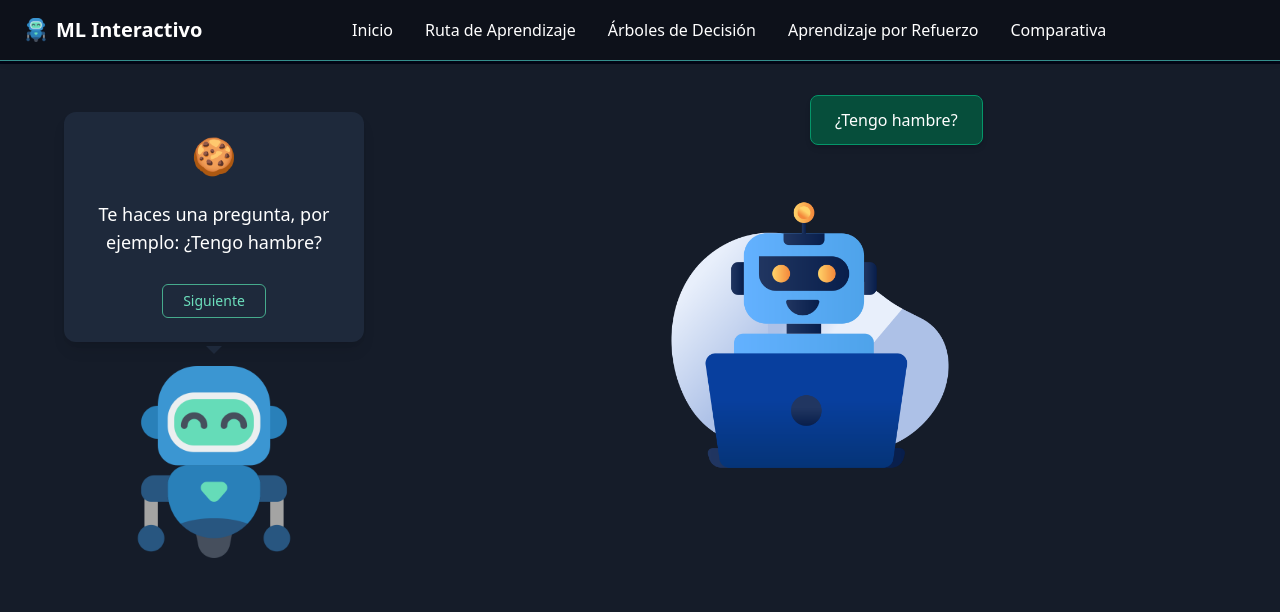
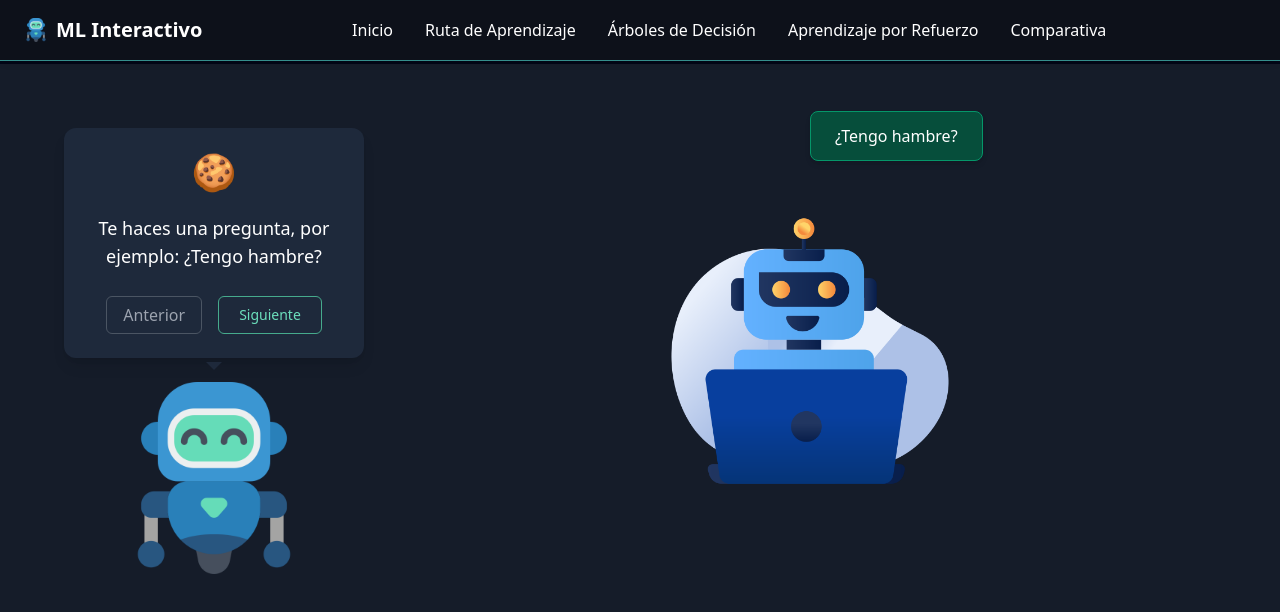
Before and after one commit to xhandlr/ml-website, a React (Vite) app: page /path-decision-tree in a window 1280 px wide. Both pictures are taken after a click on the button "Siguiente". Shown: the top 612 px of the page. Built offline with nearby package versions, Linux system fonts and the light colour scheme.

Commit message:
fix: corregir ruta al finalizar ruta de aprendizaje por refuerzo
- Agregar botón de retroceder en ruta de aprendizaje de árboles

```diff
--- a/src/pages/DecisionTree.tsx
+++ b/src/pages/DecisionTree.tsx
@@ -59,9 +59,13 @@ const DecisionTree = () => {
     if (step < steps.length - 1) setStep(step + 1);
   };
 
+  const prevStep = () => {
+    if (step > 0) setStep(step - 1);
+  };
+
   return (
     <div className="min-h-screen bg-[#151C29] text-white flex items-start justify-center px-6 py-12">
-      <div className="flex flex-col md:flex-row items-center gap-10 w-full max-w-6xl">
+      <div className="flex flex-col md:flex-row items-center gap-10 w-full max-w-6xl mt-4">
         <div className="relative flex flex-col items-center">
           <motion.div
             initial={step === 0 ? { opacity: 0, y: 20 } : false}
@@ -74,7 +78,16 @@ const DecisionTree = () => {
             <div className="text-4xl mb-3">{steps[step].img}</div>
             <h2 className="text-base md:text-lg">{steps[step].text}</h2>
 
-            <div className="mt-4">
+            <div className="mt-4 flex justify-center gap-4">
+              {step > 0 && (
+                <button
+                  onClick={prevStep}
+                  className="text-gray-400 border border-gray-600 px-4 py-1.5 rounded-md hover:border-gray-400 hover:text-gray-300 transition-all"
+                >
+                  Anterior
+                </button>
+              )}
+
               {step < steps.length - 1 ? (
                 <button
                   onClick={nextStep}
--- a/src/pages/ReinforcementLearning.tsx
+++ b/src/pages/ReinforcementLearning.tsx
@@ -286,7 +286,7 @@ const ReinforcementLearning = () => {
                 )}
 
                 {step === steps.length - 1 && (
-                  <Link to="/ReinforcementLearningMenu">
+                  <Link to="/reinforcement-learning">
                     <motion.div initial={{ opacity: 0 }} animate={{ opacity: 1 }} transition={{ delay: 0.5 }}>
                       <button
                         className="text-[#6CDFBC] border border-[#46AA8C] px-5 py-1.5 rounded-md
```
